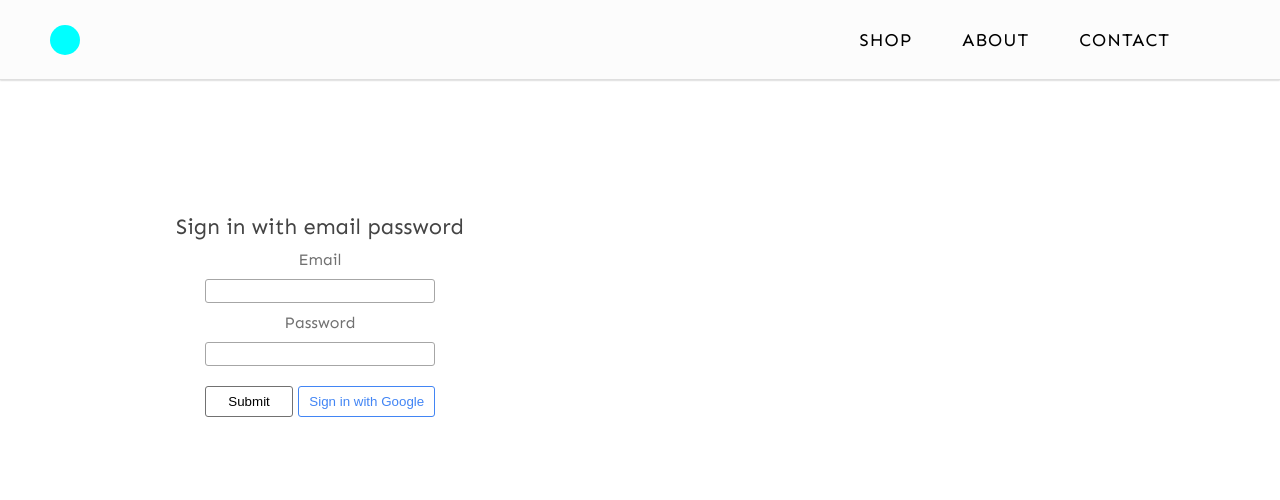
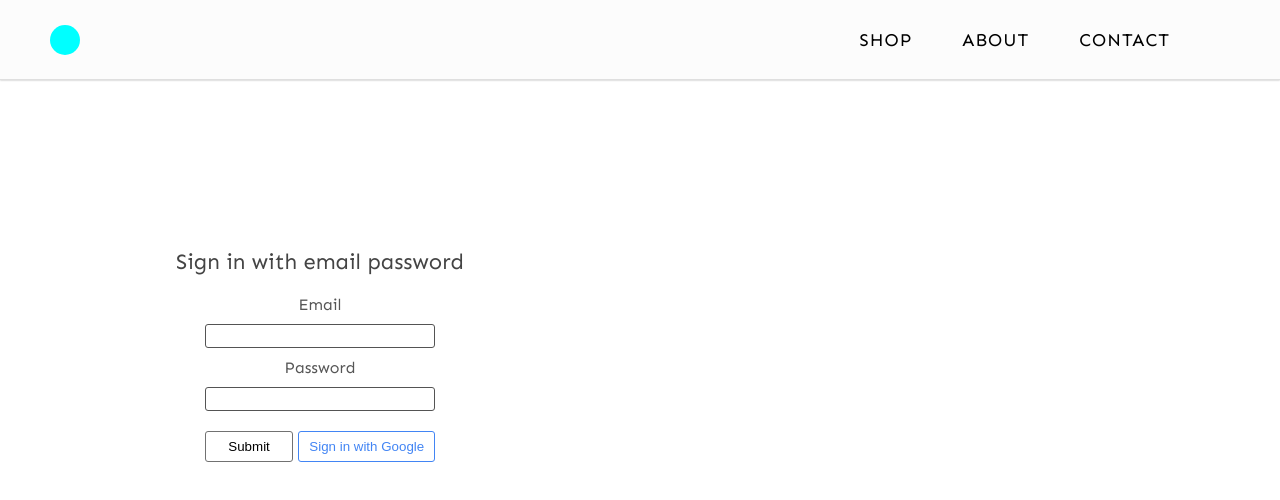
Before and after one commit to andrewmoeggy/aquabit, a React (Create React App) app: page /signin in a window 1280 px wide. Shown: the top 500 px of the page. Built offline with nearby package versions, Linux system fonts and the light colour scheme; no server answers.

Commit message:
set up unsubscribe from auth

```diff
--- a/src/App.js
+++ b/src/App.js
@@ -1,6 +1,7 @@
-import React from 'react';
+import React, { Component } from 'react';
 import './App.css';
 import { Switch, Route } from 'react-router-dom';
+import { auth } from './firebase/firebase.utils';
 
 import Header from './components/header/header.component';
 import Home from './pages/home/homepage.component';
@@ -8,19 +9,39 @@ import Shop from './pages/shop/shop.component';
 import SignInSignUp from './pages/signIn-signUp/signIn-signUp.component';
 
 
-function App() {
+class App extends Component {
+  constructor(props) {
+    super(props)
+    this.state = {
+      currentUser: null
+    }
+  }
+
+  unsubscribeFromAuth = null
+
+  componentDidMount() {
+    this.unsubscribeFromAuth = auth.onAuthStateChanged(user => {
+      this.setState({ currentUser: user })
+      console.log(user)
+    })
+  }
+
+  componentWillUnmount() {
+    this.unsubscribeFromAuth();
+  }
+
+  render() {
     return (
-    <div className="App">
+      <div className="App" >
         <Header />
         <Switch>
           <Route exact path='/' component={Home} />
           <Route path='/shop' component={Shop} />
           <Route path='/signin' component={SignInSignUp} />
         </Switch>
-
       </div>
-
     );
+  }
 }
 
 export default App;
--- a/src/components/signIn/signIn.styles.scss
+++ b/src/components/signIn/signIn.styles.scss
@@ -3,7 +3,7 @@
   display: flex;
   align-items: center;
   justify-content: center;
-  min-height: 60vh;
+  min-height: 70vh;
   width: 50vw;
 
   form {
@@ -20,12 +20,13 @@
   &-header {
     font-size: 2.2rem;
     color: #444;
+    padding-bottom: 1rem;
   }
 
   &-form {
 
     &-label{
-      color: #717171;
+      color: #565656;
     }
     &-input {
       padding-top: .25rem;
@@ -36,7 +37,7 @@
       background-color: white;
       border-radius: 3px;
       padding: 3px 7px;
-      border: 1px solid #a6a6a6;
+      border: 1px solid #545454;
 
       &[type='password'] {
         margin-bottom: 2rem;
```
Lines whose indentation alone changed are shown as unchanged.
